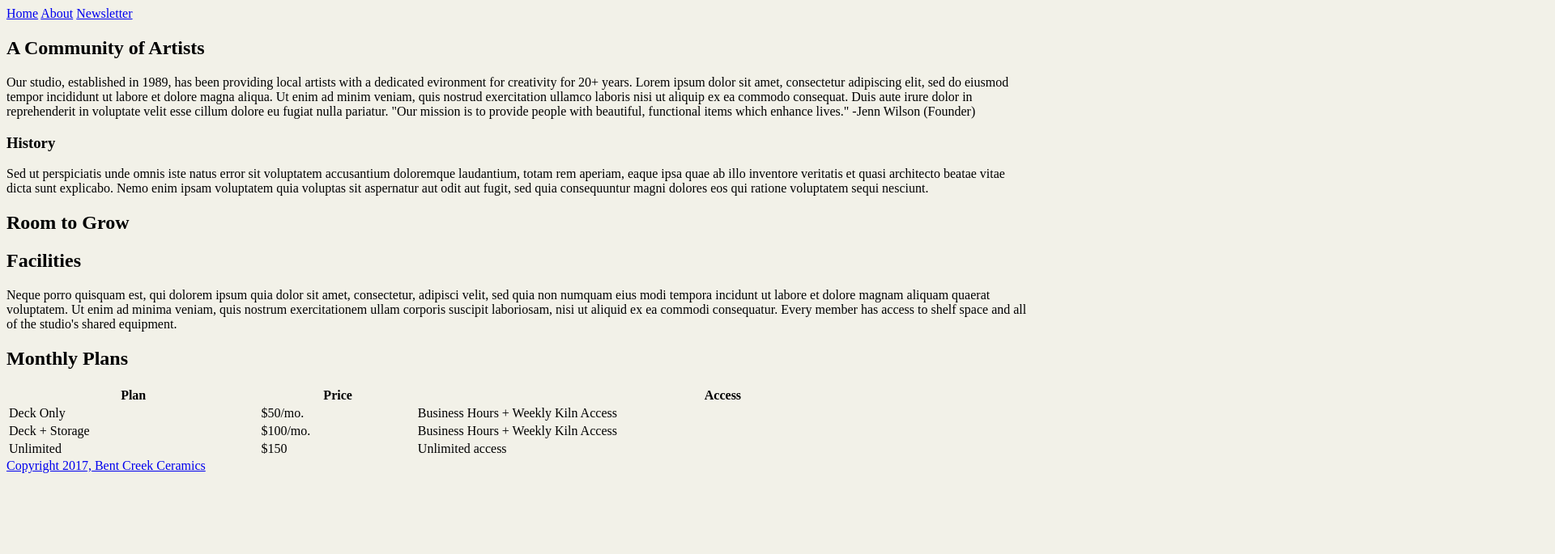
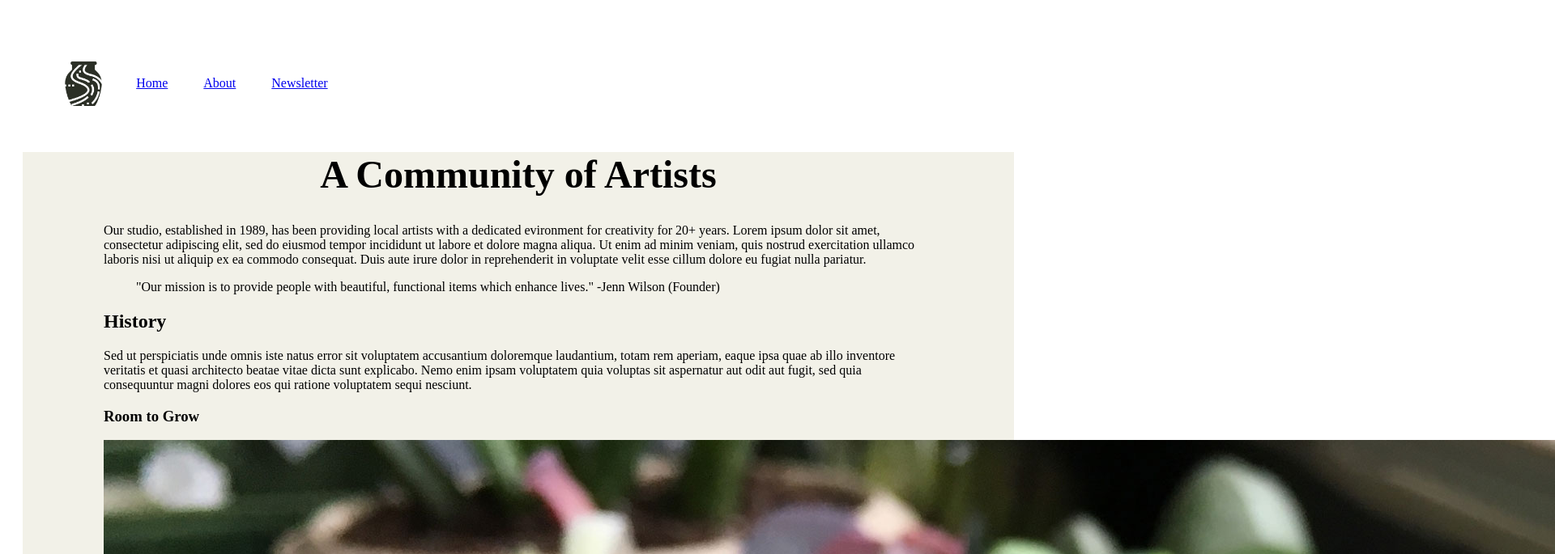
Before and after one commit to georgiatardy/newsletter, a plain HTML site: page about.html in a window 1280 px wide. Shown: the top 685 px of the page at 81% size, 1920 px wide, since content can reach past the window. Drawn offline with Linux system fonts and the light colour scheme; files whose address does not match are found by name.

Commit message:
changes to about page

```diff
--- a/about.html
+++ b/about.html
@@ -8,42 +8,60 @@
 </head>
 
 <body>
-  <div class="site_container">
 
-    <header>
-      <a id="logonavbar" src="Images/bent-creek-logo" </a>
+<div class="navigationbar">
+  <img class="logo" src="file:///Users/reggieandgeorgiatardy/Desktop/TIY/weeklyprojects/weekoneproject/Images/bent-creek-logo.png" alt="Bent Creek Logo">
+  <nav>
+    <ul>
+      <li><a href="index.html">Home</a></li>
+      <li><a href="about.html">About</a></li>
+      <li><a href="newsletter.html">Newsletter</a></li>
+    </ul>
+  </nav>
+</div>
 
-        <nav class="main_nav">
+      <!-- <nav class="main_nav">
         <a href="/">Home</a>
         <a href="/">About</a>
         <a href="/">Newsletter</a>
-        </nav>
+      </nav> -->
+
     </header>
+
+    <div class="site_container">
+
+      <h1> A Community of Artists </h1>
 
       <section class="main_content">
         <div>
-        <h1>A Community of Artists</h1>
+
           <p>Our studio, established in 1989, has been providing local artists with a dedicated evironment for creativity for 20+ years. Lorem ipsum dolor sit amet, consectetur adipiscing elit, sed do eiusmod tempor incididunt ut labore et dolore magna aliqua.
-          Ut enim ad minim veniam, quis nostrud exercitation ullamco laboris nisi ut aliquip ex ea commodo consequat. Duis aute irure dolor in reprehenderit in voluptate velit esse cillum dolore eu fugiat nulla pariatur. "Our mission is to provide people
-          with beautiful, functional items which enhance lives." -Jenn Wilson (Founder)
+            Ut enim ad minim veniam, quis nostrud exercitation ullamco laboris nisi ut aliquip ex ea commodo consequat. Duis aute irure dolor in reprehenderit in voluptate velit esse cillum dolore eu fugiat nulla pariatur.
 
-          <h3> History </h3> Sed ut perspiciatis unde omnis iste natus error sit voluptatem accusantium doloremque laudantium, totam rem aperiam, eaque ipsa quae ab illo inventore veritatis et quasi architecto beatae vitae dicta sunt explicabo. Nemo enim ipsam voluptatem
+            <blockquote>"Our mission is to provide people with beautiful, functional items which enhance lives." -Jenn Wilson (Founder)</blockquote>
+
+            <h2> History </h2>
+            <p> Sed ut perspiciatis unde omnis iste natus error sit voluptatem accusantium doloremque laudantium, totam rem aperiam, eaque ipsa quae ab illo inventore veritatis et quasi architecto beatae vitae dicta sunt explicabo. Nemo enim ipsam voluptatem
               quia voluptas sit aspernatur aut odit aut fugit, sed quia consequuntur magni dolores eos qui ratione voluptatem sequi nesciunt.</p>
 
         </div>
 
         <div>
-        <h2>Room to Grow</h2>
+          <h3>Room to Grow</h3>
+        </div>
+
+        <div class="plant-image">
+          <img src="file:///Users/reggieandgeorgiatardy/Desktop/TIY/weeklyprojects/weekoneproject/Images/background-3.jpg">
         </div>
 
         <div>
-        <h1>Facilities</h1>
+          <h4>Facilities</h4>
           <p>Neque porro quisquam est, qui dolorem ipsum quia dolor sit amet, consectetur, adipisci velit, sed quia non numquam eius modi tempora incidunt ut labore et dolore magnam aliquam quaerat voluptatem. Ut enim ad minima veniam, quis nostrum exercitationem
             ullam corporis suscipit laboriosam, nisi ut aliquid ex ea commodi consequatur. Every member has access to shelf space and all of the studio's shared equipment.</p>
         </div>
 
         <div>
-        <h1>Monthly Plans</h1>
+          <h4>Monthly Plans</h4>
           <table style="width:100%">
             <tr>
               <th>Plan</th>
--- a/styles.css
+++ b/styles.css
@@ -16,6 +16,59 @@ Input Border Bottom: #968772;
 Input Border Bottom (Focus): #967343;
 */
 
-body {
+
+/*.main_nav {
+  text-align: center;
+  word-spacing: 30px;
+  font: #2B2F26;
+}*/
+
+.site_container {
   background-color: #F2F1E8;
+  margin: 20px;
 }
+
+.navigationbar{
+  background-color: white;
+  height: 60px;
+  padding: 50px;
+
+}
+
+.logo {
+  width: 5%;
+  position: relative;
+  height: auto;
+  padding: 1em;
+  float:left;
+}
+
+nav ul li{
+display: inline-block;
+margin: 20px;
+list-style-type: none;
+text-align: center;
+}
+
+/*nav ul li a{
+  float: left;
+  display: block;
+  color: #2B2F26;
+
+}*/
+
+
+.main_content{
+  padding: 100px;
+  padding-top: 15px;
+}
+
+h1 {
+ font-size: 300%;
+ text-align: center;
+ margin: 2px;
+}
+
+.plant-image{
+
+}
```
Lines whose indentation alone changed are shown as unchanged.
